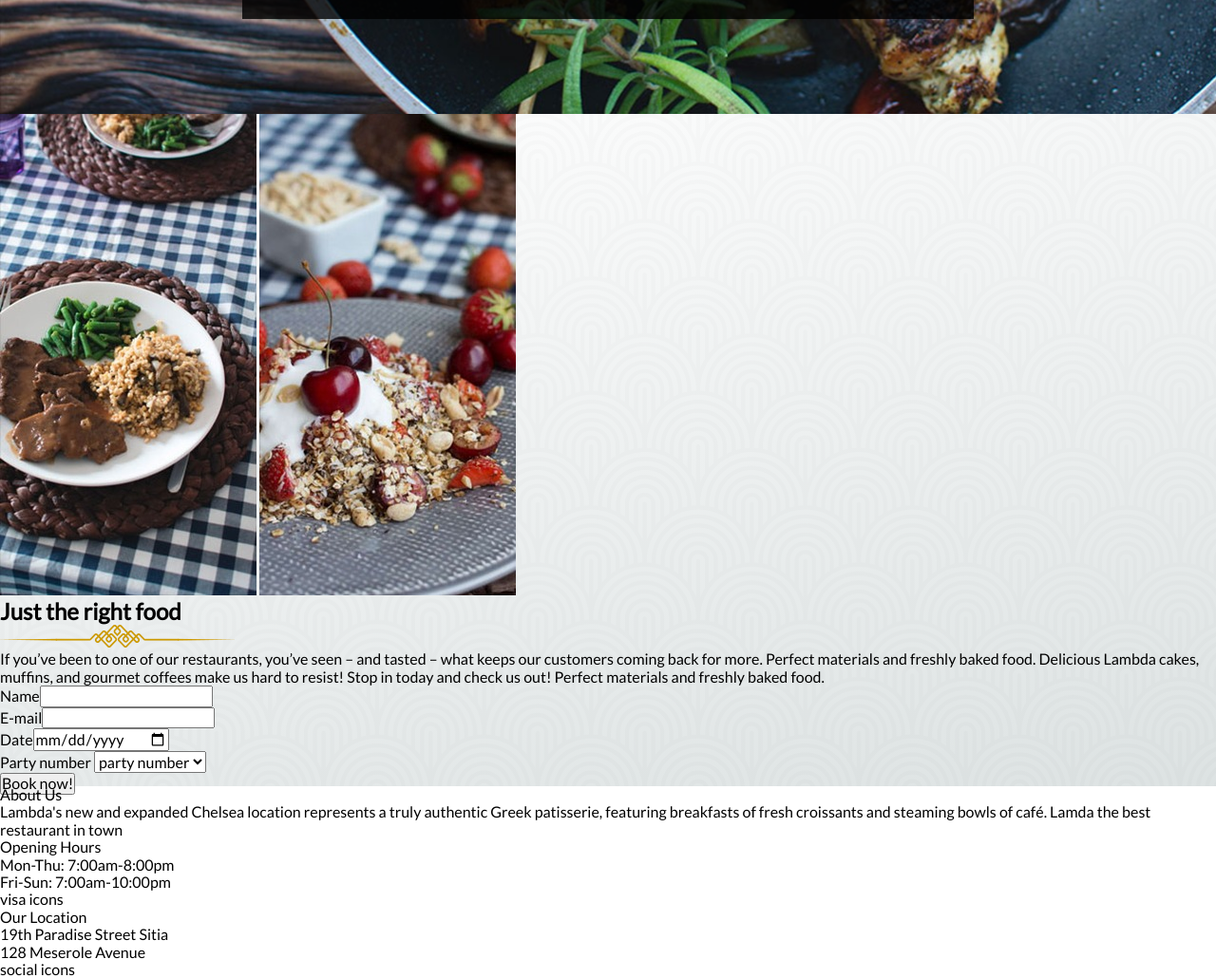
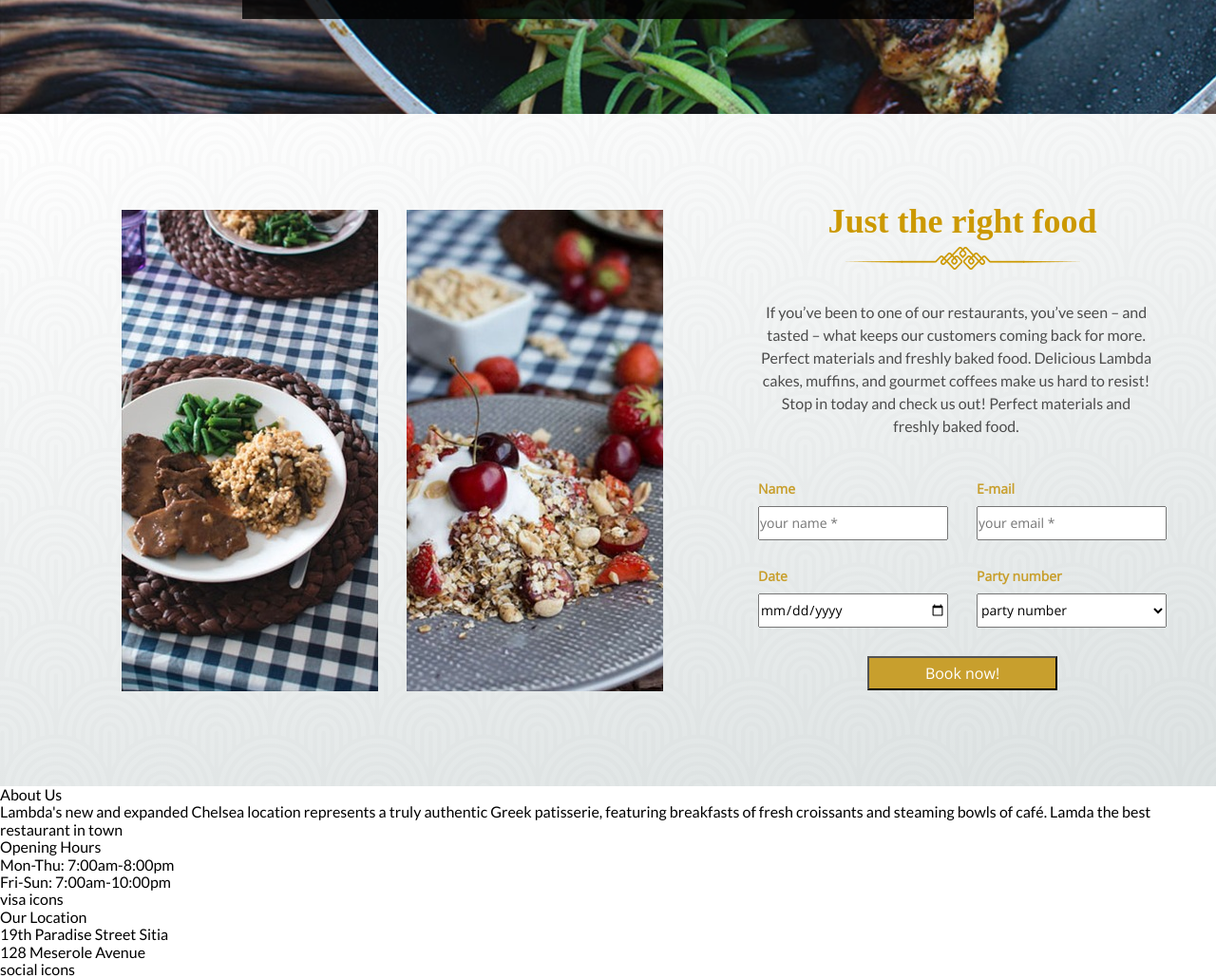
Before and after one commit to IlliaOkhrimenko/Lambda_wordpress, a website: page src/index.html in a window 1280 px wide. Shown: the part 3900-4930 px from the top of the page at 95% size. Drawn offline with nearby package versions, Linux system fonts and the light colour scheme; a web font is replaced by a local one.

Commit message:
Added styling of section Reservation

```diff
--- a/src/css/style.css
+++ b/src/css/style.css
@@ -366,4 +366,74 @@ header {
     height: 708px;
     background: linear-gradient(347deg, rgba(12, 52, 53, 0.14), rgba(255, 255, 255, 0.14)), url(../image/pattern_2.png);
     background-size: cover;
+    display: flex;
+    padding: 0 10%;
+    align-items: center;
+    justify-content: space-between;
 }
+
+.reservation img {
+    padding-right: 30px;
+}
+
+.reservation_content {
+    display: flex;
+    flex-direction: column;
+    padding-left: 70px;
+}
+
+.reservation_content .title_yellow {
+    margin-top: 0;
+}
+
+.reservation_description {
+    font-size: 16px;
+    color: #4c4c4c;
+    text-align: center;
+    line-height: 1.5;
+    padding-bottom: 46px;
+    width: 417px;
+}
+#reservation_form {
+    display: flex;
+    flex-direction: column;
+    align-items: center;
+}
+.booking_form {
+    display: flex;
+    flex-direction: row;
+    flex-wrap: wrap;
+    width: 430px;
+    list-style: none;
+}
+
+.booking_form li label {
+    font-family: 'Open Sans';
+    font-size: 14px;
+    font-weight: bold;
+    color: #c89f2d;
+    display: block;
+    margin-bottom: 30px;
+}
+
+.booking_form li:nth-child(odd) {
+    margin-right: 30px;
+}
+
+.booking_form input, select{
+    display: block;
+    width: 200px;
+    height: 36px;
+    margin-top: 10px;
+}
+
+.reservation_button {
+    width: 200px;
+    height: 36px;
+    text-align: center;
+    background-color: #c89f2d;
+    color: #fff;
+    font-family: 'Open Sans';
+    font-size: 16px;
+
+}
--- a/src/index.html
+++ b/src/index.html
@@ -9,6 +9,7 @@
         <link href="https://fonts.googleapis.com/css?family=Yeseva+One" rel="stylesheet">
         <link href="https://fonts.googleapis.com/css?family=Lato" rel="stylesheet">
         <link href="https://fonts.googleapis.com/css?family=Gentium+Book+Basic" rel="stylesheet">
+        <link href="https://fonts.googleapis.com/css?family=Open+Sans" rel="stylesheet">
         <link rel="stylesheet" href="https://cdnjs.cloudflare.com/ajax/libs/font-awesome/4.7.0/css/font-awesome.min.css">
         <link rel="stylesheet" href="./css/normalize.css" type="text/css">
         <link rel="stylesheet" href="./css/style.css" type="text/css">
@@ -190,14 +191,14 @@
         <section class="reservation">
             <img src="./image/reservation_image_1.jpeg" alt="food image">
             <img src="./image/reservation_image_2.jpeg" alt="food image">
-            <h2>Just the right food</h2>
-            <img src="./image/Divider_yellow.png" alt="" class="divider">
-            <p class="description">If you’ve been to one of our restaurants, you’ve seen – and tasted – what keeps our customers coming back for more. Perfect materials and freshly baked food.
+            <div class="reservation_content">
+                <h2 class="title_yellow">Just the right food</h2>
+                <p class="reservation_description">If you’ve been to one of our restaurants, you’ve seen – and tasted – what keeps our customers coming back for more. Perfect materials and freshly baked food.
                         Delicious Lambda cakes,  muffins, and gourmet coffees make us hard to resist! Stop in today and check us out! Perfect materials and freshly baked food.</p>
                 <form action="" id="reservation_form">
-                <ul>
-                    <li><label for="name">Name<input type="text" id="name" name="reservation_name" required></label></li>
-                    <li><label for="mail">E-mail<input type="email" id="mail" name="reservation_mail" required></label></li>
+                    <ul class="booking_form">
+                        <li><label for="name">Name<input type="text" id="name" name="reservation_name" placeholder="your name *" required></label></li>
+                        <li><label for="mail">E-mail<input type="email" id="mail" name="reservation_mail" placeholder="your email *" required></label></li>
                         <li><label for="date">Date<input type="date" id="date" name="reservation_date" required></label></li>
                         <li><label for="party_number">Party number
                             <select name="party_number" id="party_number" required>
@@ -210,10 +211,11 @@
                     </ul>
                     <button class="reservation_button">Book now!</button>
                 </form>
+            </div>
         </section>
 
         <footer>
-            <div class="wrapper">
+            <div class="footer_content">
                 <ul>
                     <li>About Us</li>
                     <li>Lambda's new and expanded Chelsea location represents a truly authentic Greek patisserie, featuring breakfasts of fresh croissants and steaming bowls of café. Lamda the best restaurant in town</li>
```
Lines whose indentation alone changed are shown as unchanged.
